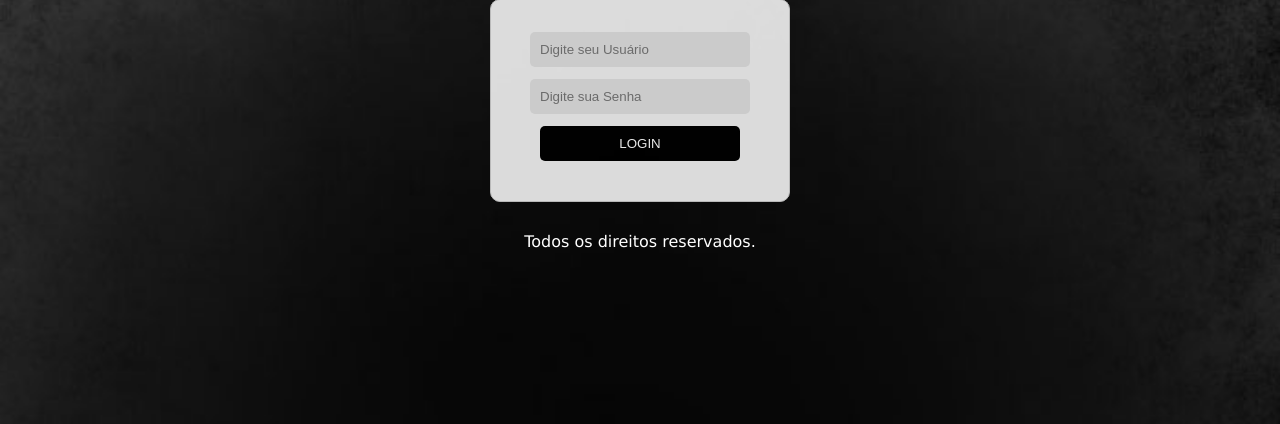
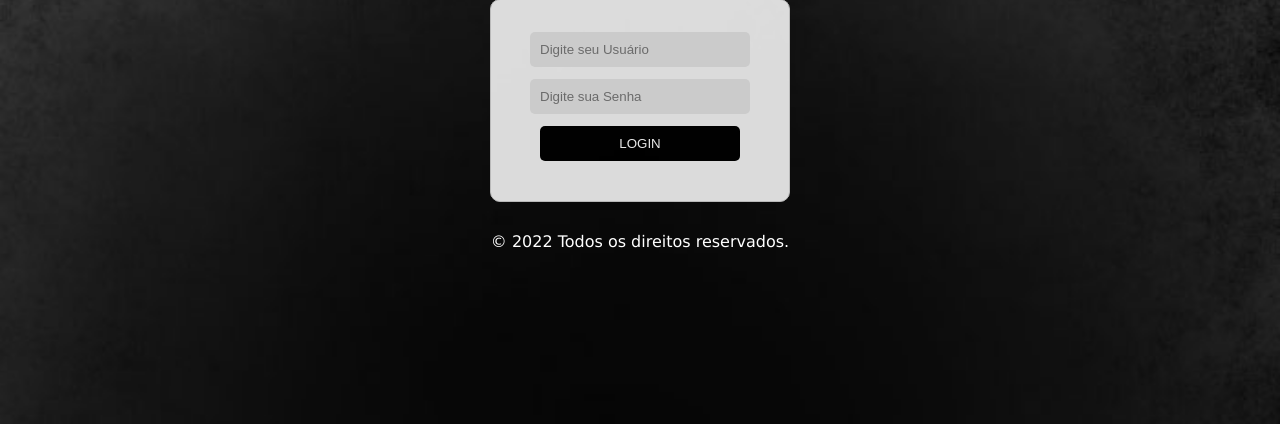
Before and after one commit to RafaelCarvalh0/SistemaQG, a PHP site: page /QG_System/login.php in a window 1280 px wide. Shown: the part 156-580 px from the top of the page. Run offline with PHP 8.4, Linux system fonts and the light colour scheme.

Commit message:
Update login.php

```diff
--- a/login.php
+++ b/login.php
@@ -57,7 +57,7 @@
 
     <footer>
         <div class="footer">
-            Todos os direitos reservados.
+            &copy; 2022 Todos os direitos reservados.
         </div>
     </footer>
 
```
